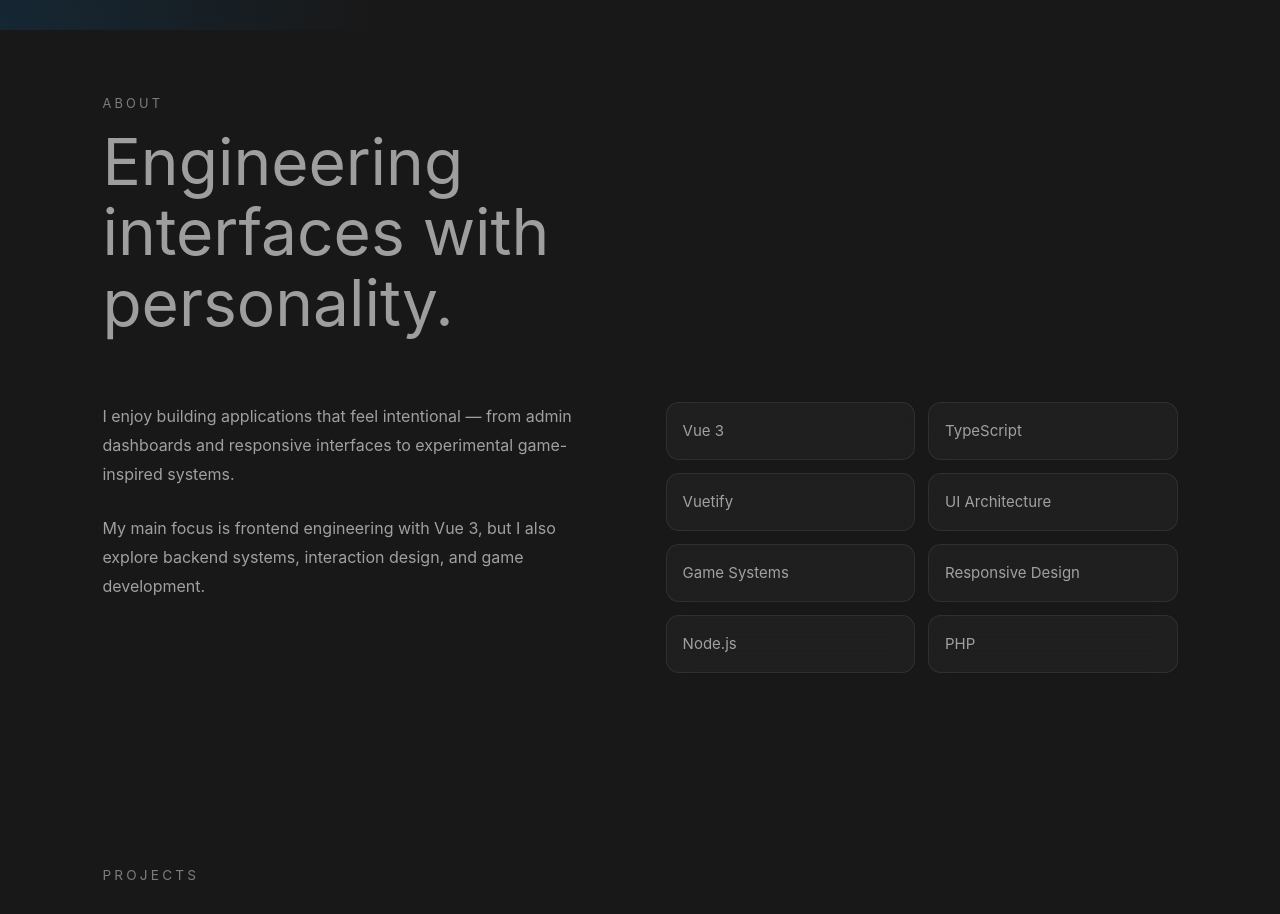
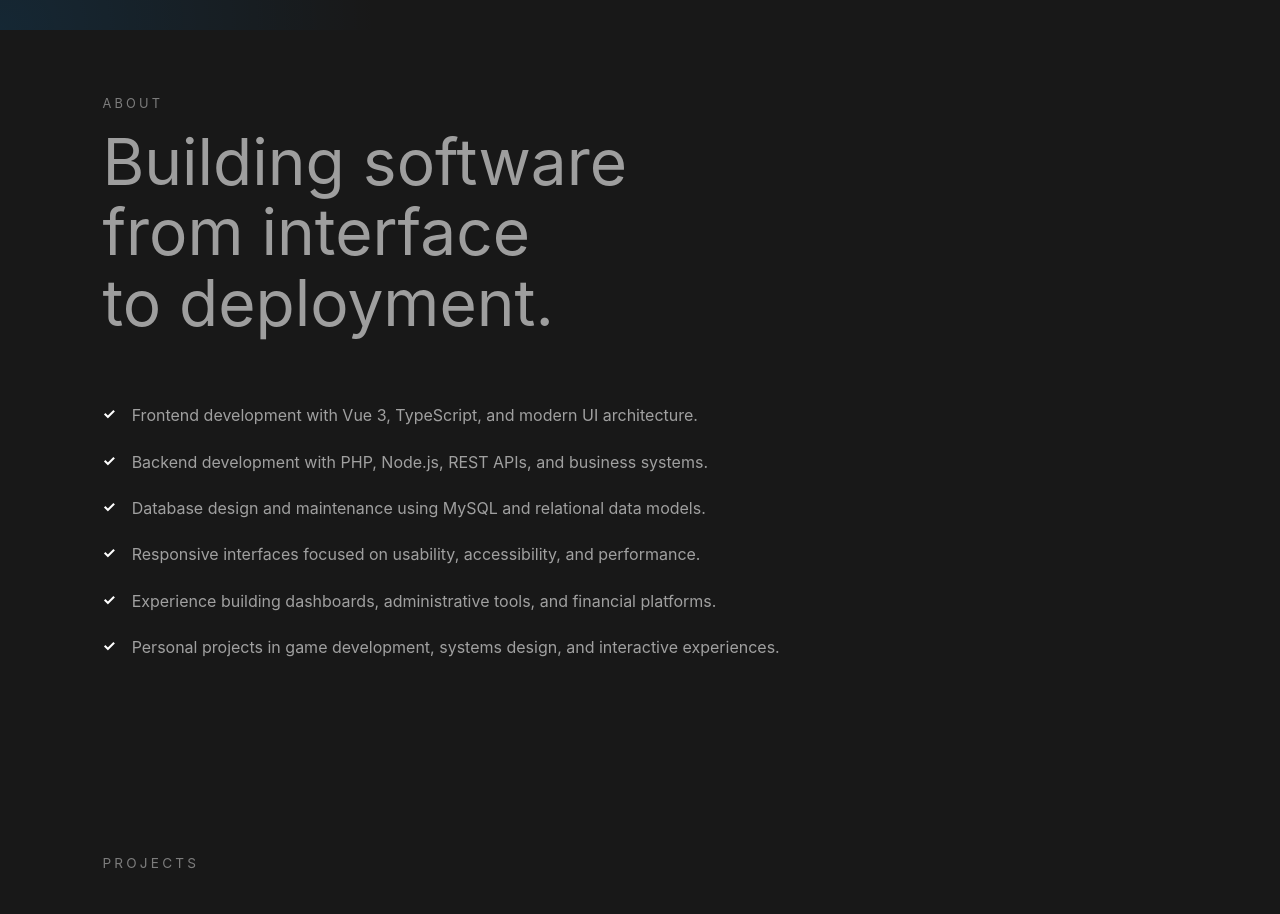
Before and after one commit to GoDie910/personal-website, a Vue app: page / in a window 1280 px wide. Shown: the part 840-1754 px from the top of the page. Built offline with nearby package versions, Linux system fonts and the light colour scheme.

Commit message:
Landing: About: no more skills

```diff
--- a/src/components/sections/AboutSection.vue
+++ b/src/components/sections/AboutSection.vue
@@ -1,45 +1,58 @@
-<script setup lang="ts">
-const skills = [
-  'Vue 3',
-  'TypeScript',
-  'Vuetify',
-  'UI Architecture',
-  'Game Systems',
-  'Responsive Design',
-  'Node.js',
-  'PHP',
-]
-</script>
-
 <template>
   <section class="about-section">
     <div class="section-header">
       <p class="section-label">ABOUT</p>
 
-      <h2>Engineering interfaces with personality.</h2>
+      <h2>Building software from interface to deployment.</h2>
     </div>
 
-    <div class="about-grid">
-      <div class="about-text">
-        <p>
-          I enjoy building applications that feel intentional — from admin dashboards and responsive
-          interfaces to experimental game-inspired systems.
-        </p>
+    <div class="about-list">
+      <div class="about-item">
+        <span class="about-icon">✓</span>
 
         <p>
-          My main focus is frontend engineering with Vue 3, but I also explore backend systems,
-          interaction design, and game development.
+          Frontend development with Vue 3, TypeScript, and modern UI architecture.
         </p>
       </div>
 
-      <div class="skills-panel">
-        <div
-          v-for="skill in skills"
-          :key="skill"
-          class="skill-card"
-        >
-          {{ skill }}
-        </div>
+      <div class="about-item">
+        <span class="about-icon">✓</span>
+
+        <p>
+          Backend development with PHP, Node.js, REST APIs, and business systems.
+        </p>
+      </div>
+
+      <div class="about-item">
+        <span class="about-icon">✓</span>
+
+        <p>
+          Database design and maintenance using MySQL and relational data models.
+        </p>
+      </div>
+
+      <div class="about-item">
+        <span class="about-icon">✓</span>
+
+        <p>
+          Responsive interfaces focused on usability, accessibility, and performance.
+        </p>
+      </div>
+
+      <div class="about-item">
+        <span class="about-icon">✓</span>
+
+        <p>
+          Experience building dashboards, administrative tools, and financial platforms.
+        </p>
+      </div>
+
+      <div class="about-item">
+        <span class="about-icon">✓</span>
+
+        <p>
+          Personal projects in game development, systems design, and interactive experiences.
+        </p>
       </div>
     </div>
   </section>
@@ -69,7 +82,7 @@ const skills = [
 }
 
 h2 {
-  max-width: 16ch;
+  max-width: 14ch;
 
   font-size: clamp(2.25rem, 5vw, 8vh);
 
@@ -78,73 +91,57 @@ h2 {
   text-wrap: balance;
 }
 
-.about-grid {
-  display: grid;
-
-  grid-template-columns: 1fr 1fr;
-
-  gap: clamp(2rem, 4vw, 8rem);
-}
-
-.about-text {
+.about-content {
   display: flex;
   flex-direction: column;
 
-  gap: clamp(1rem, 2vw, 3rem);
+  gap: clamp(1.5rem, 2vw, 3rem);
+
+  max-width: 70ch;
 }
 
-.about-text p {
-  max-width: 60ch;
-
+.about-content p {
   color: #a0a0a0;
 
-  line-height: 1.8;
+  line-height: 1.9;
 
   font-size: clamp(1rem, 1.1vw, 1.35rem);
 }
 
-.skills-panel {
-  display: grid;
+.about-list {
+  display: flex;
+  flex-direction: column;
 
-  grid-template-columns: repeat(2, 1fr);
+  gap: clamp(1rem, 1.5vw, 1.75rem);
 
-  gap: clamp(0.75rem, 1vw, 1.5rem);
+  max-width: 100%;
 }
 
-.skill-card {
-  padding: clamp(1rem, 1.2vw, 1.8rem);
+.about-item {
+  display: flex;
+  align-items: flex-start;
 
-  border: 1px solid rgba(255, 255, 255, 0.08);
-
-  border-radius: clamp(0.75rem, 1vw, 1.5rem);
-
-  background: rgba(255, 255, 255, 0.03);
-
-  backdrop-filter: blur(12px);
-
-  transition:
-    transform 0.2s ease,
-    border-color 0.2s ease;
+  gap: 1rem;
 }
 
-.skill-card:hover {
-  transform: translateY(-0.25rem);
+.about-icon {
+  flex-shrink: 0;
 
-  border-color: rgba(255, 255, 255, 0.18);
+  color: white;
+
+  font-weight: 700;
 }
 
-/* Tablet */
-@media (max-width: 64rem) {
-  .about-grid {
-    grid-template-columns: 1fr;
-  }
+.about-item p {
+  margin: 0;
 
-  h2 {
-    max-width: 12ch;
-  }
+  color: #a0a0a0;
+
+  line-height: 1.7;
+
+  font-size: clamp(1rem, 1.1vw, 1.35rem);
 }
 
-/* Mobile */
 @media (max-width: 48rem) {
   .about-section {
     padding:
@@ -156,8 +153,8 @@ h2 {
     max-width: 100%;
   }
 
-  .skills-panel {
-    grid-template-columns: 1fr;
+  .about-content {
+    max-width: 100%;
   }
 }
 </style>
```
